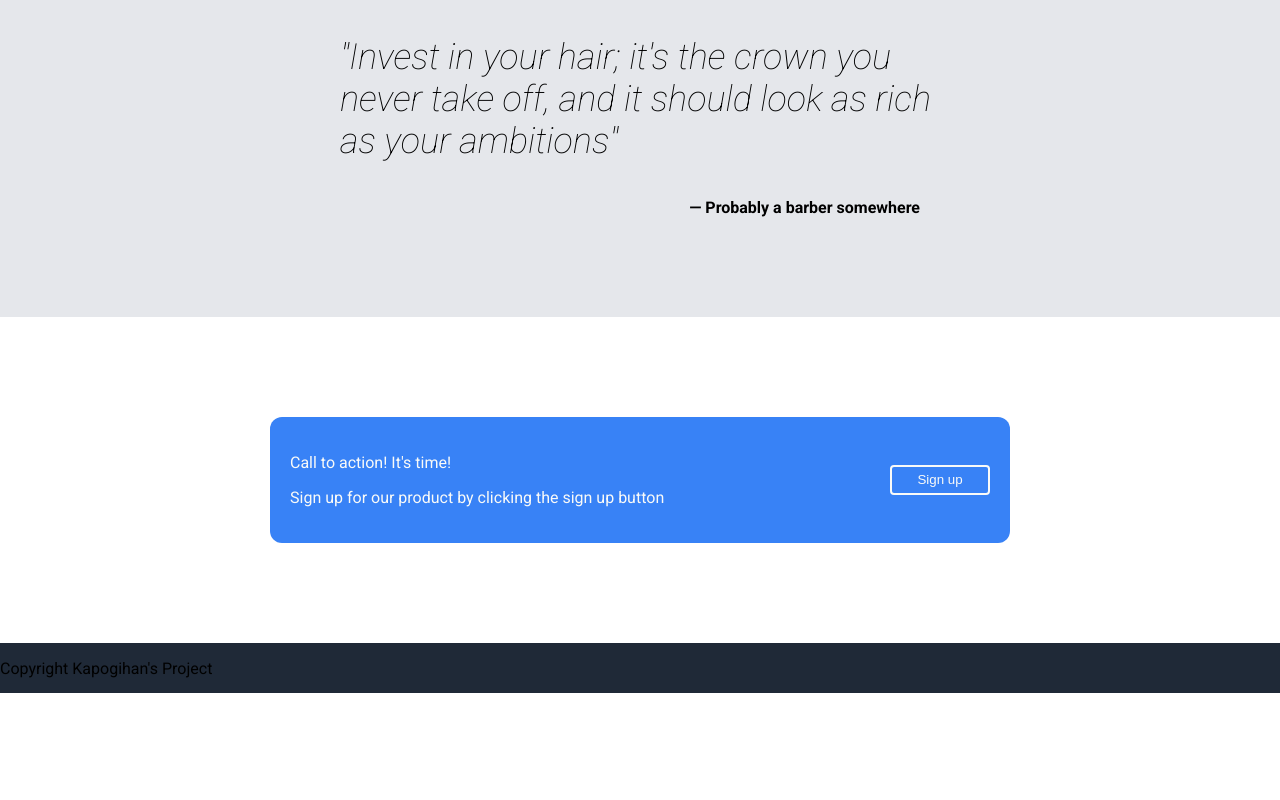
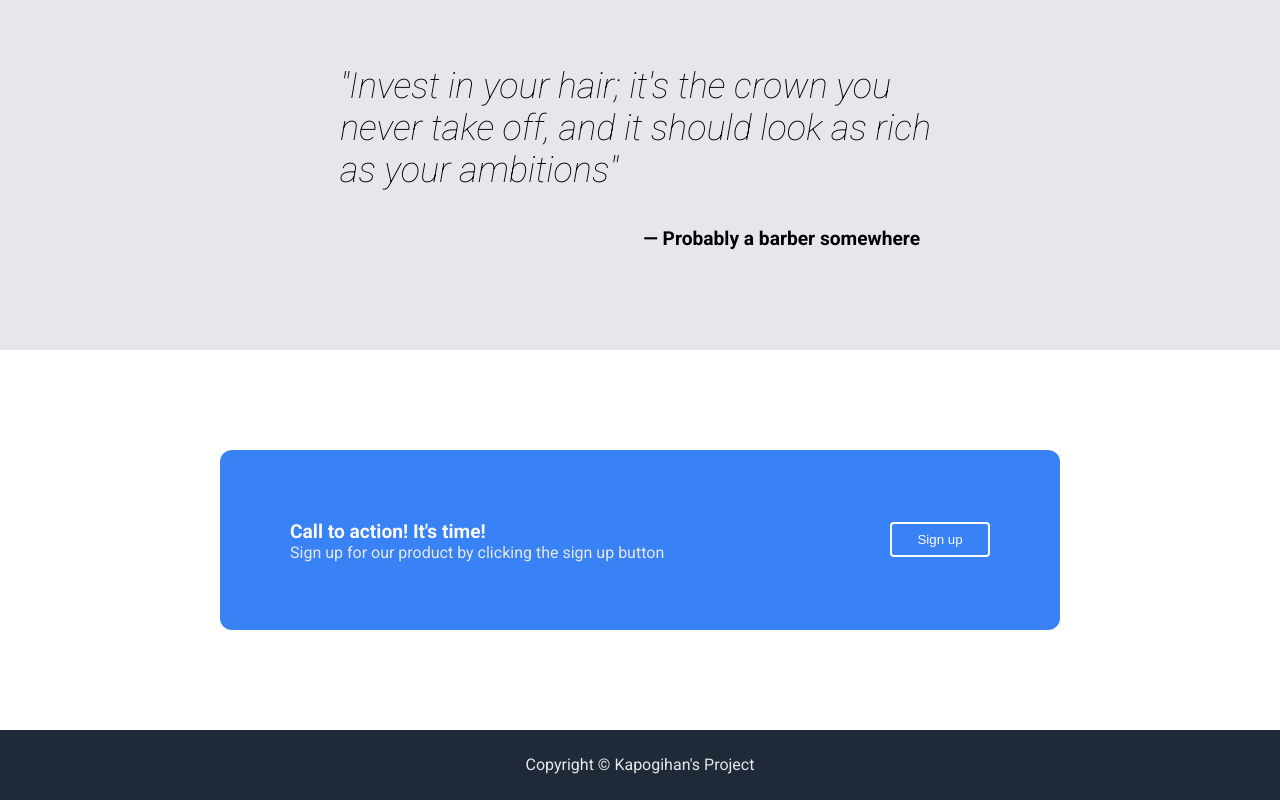
Before and after one commit to junjunroy/project-landing-page, a plain HTML site: page index.html in a window 1280 px wide. Shown: the part 1057-1857 px from the top of the page. Before the commit the page ends 1750 px from the top, so only its background shows below. Drawn offline with Linux system fonts and the light colour scheme.

Commit message:
last fixes

```diff
--- a/index.html
+++ b/index.html
@@ -79,7 +79,7 @@
             </div>
         </div>
         <div class="footer">
-            <p><span>Copyright Kapogihan's Project</span></p>
+            <p><span>Copyright &copy; Kapogihan's Project</span></p>
         </div>
     </div>
 </body>
--- a/style.css
+++ b/style.css
@@ -16,14 +16,15 @@ img {
 
 .header,
 .footer {
-    height: 50px;
+    height: 70px;
     background-color: #1f2937;
     flex-shrink: 0;
+    align-items: center;
 }
 
 .header {
     display: flex;
-    justify-content: space-between;
+    /* justify-content: space-between; */
     padding: 10px 100px;
     /* margin-inline: auto; */
 }
@@ -37,6 +38,10 @@ img {
 #logo img{
     height: 30px;
     width: 60px;
+}
+
+.header-links {
+    margin-left: auto;
 }
 
 .header-links>ul {
@@ -122,6 +127,11 @@ img {
     border-radius: 12px;
 }
 
+/* haircut titles */
+p>strong {
+    font-size: larger;
+}
+
 img[alt="info-pics-img1"] {
     object-position: 75%;
 }
@@ -160,13 +170,14 @@ img[alt="info-pics-img4"] {
 }
 
 .quote>span {
+    font-size: larger;
     font-weight: bold;
     align-self:flex-end;
     margin-right: 20px;
 }
 
 .signup {
-    height: 30px;
+    height: 35px;
     width: 100px;
     border-radius: 4px;
     background: #3882f6;
@@ -187,8 +198,27 @@ img[alt="info-pics-img4"] {
     width: 700px;
     background-color: #3882f6;
     color: #f9faf8;
-    padding: 20px;
+    padding: 70px;
     border-radius: 12px;
+}
+
+.bottom-cont-info {
+    height: 40px;
+    /* display: flex;
+    flex-direction: column; */
+}
+
+.bottom-cont-info > p {
+    margin: 0;
+}
+
+.bottom-cont-info > p ~ p {
+    color: #e5e7eb;
+}
+
+.bottom-cont-info > :first-child {
+    font-size: larger;
+    font-weight: bold;
 }
 
 .bottom .signup{
@@ -196,3 +226,9 @@ img[alt="info-pics-img4"] {
     border-width: 2px;
     border-color: #f9faf8;
 }
+
+.footer {
+    display: flex;
+    justify-content: center;
+    color: #e5e7eb;
+}
```
